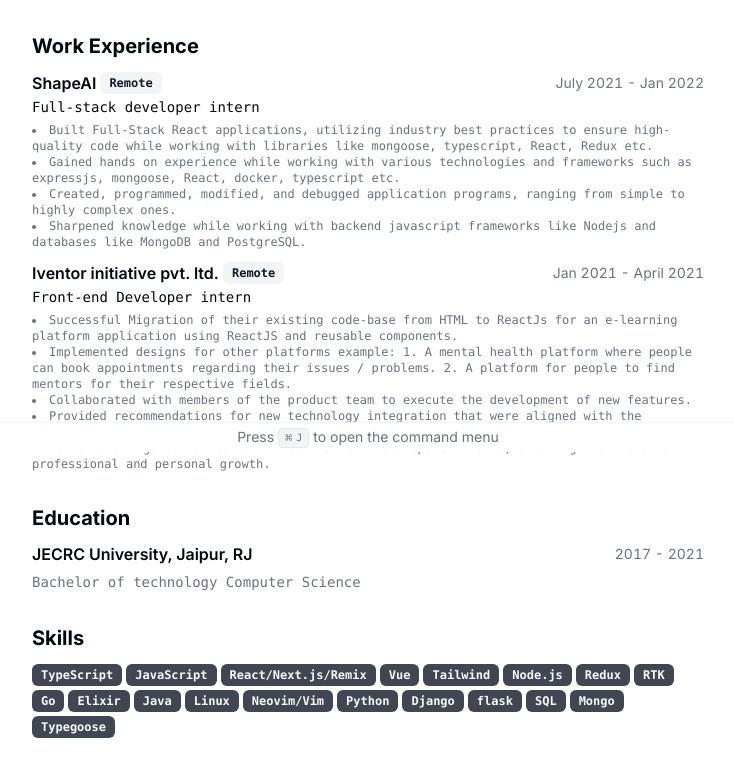
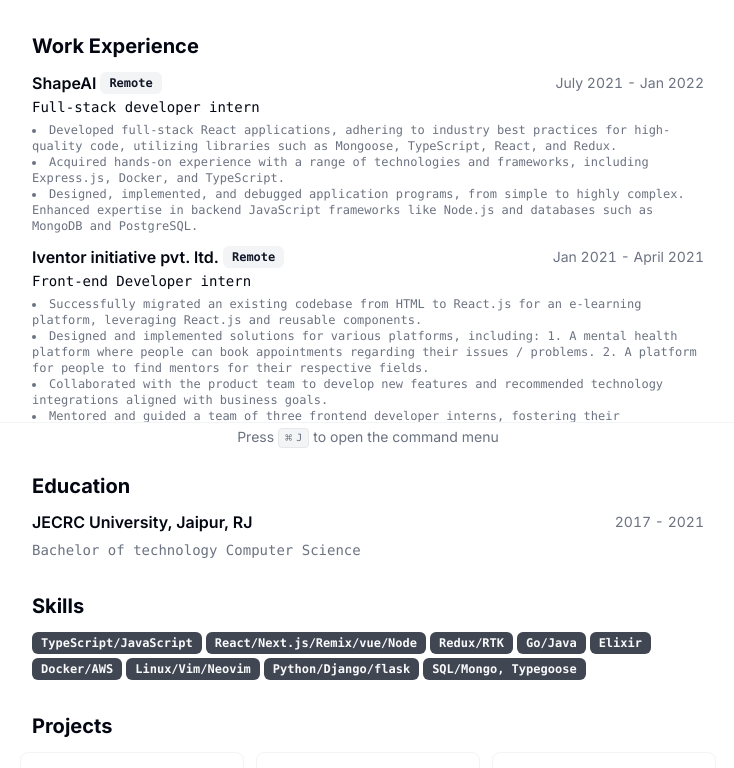
Before and after one commit to SushiJ/cv, a Next.js app: page / in a window 1280 px wide. Shown: the part 348-1116 px from the top of the page, without its empty margins (272-1006 px from the left). Built offline with nearby package versions, Linux system fonts and the light colour scheme.

Commit message:
update data

```diff
--- a/src/app/page.tsx
+++ b/src/app/page.tsx
@@ -80,9 +80,7 @@ export default function Page() {
                 <CardHeader>
                   <div className="flex items-center justify-between gap-x-2 text-base">
                     <h3 className="inline-flex items-center justify-center gap-x-1 font-semibold leading-none">
-                      <a className="hover:underline" href={work.link}>
-                        {work.company}
-                      </a>
+                      <p className="hover:underline">{work.company}</p>
 
                       <span className="inline-flex gap-x-1">
                         {work.badges.map((badge) => (
--- a/src/data/resume-data.tsx
+++ b/src/data/resume-data.tsx
@@ -4,11 +4,9 @@ export const RESUME_DATA = {
   name: "Sushant Sharma",
   initials: "SS",
   location: "Bangalore, IN",
-  about: "Full Stack Engineer driven by curiosity",
+  about: "Software Engineer | Full-stack web developer",
   summary:
-    "A full-stack developer driven by curiosity for learning and a deep love for building innovative solutions. I like to constantly seek out new challenges and opportunities to expand my skill set. Whether it's mastering the intricacies of database management systems or diving into the latest technologies, I thrive on the thrill of discovery and the satisfaction of turning ideas into reality.",
-
-  // "As Full Stack Engineer, I work mostly with TypeScript, React, Node.js and dabble around with different technologies occasionally. I have about an year worth of experience in working remotely with companies",
+    " A full-stack developer fueled by curiosity and a passion for creating innovative solutions. I constantly seek new challenges and opportunities to expand my skill set. Whether exploring the latest technologies or gathering knowledge on different paradigms of software engineering, I thrive on the thrill of discovery and the satisfaction of transforming ideas into reality.",
   avatarUrl: "https://avatars.githubusercontent.com/u/74211783?v=4",
   personalWebsiteUrl: "https://sushij.github.io/portfolio/",
   contact: {
@@ -42,54 +40,40 @@ export const RESUME_DATA = {
   work: [
     {
       company: "ShapeAI",
-      link: "",
       badges: ["Remote"],
       title: "Full-stack developer intern",
       start: "July 2021",
       end: "Jan 2022",
       description: [
-        "Built Full-Stack React applications, utilizing industry best practices to ensure high-quality code while working with libraries like mongoose, typescript, React, Redux etc.",
-        "Gained hands on experience while working with various technologies and frameworks such as expressjs, mongoose, React, docker, typescript etc.",
-        "Created, programmed, modified, and debugged application programs, ranging from simple to highly complex ones.",
-        "Sharpened knowledge while working with backend javascript frameworks like Nodejs and databases like MongoDB and PostgreSQL.",
+        "Developed full-stack React applications, adhering to industry best practices for high-quality code, utilizing libraries such as Mongoose, TypeScript, React, and Redux. ",
+        "Acquired hands-on experience with a range of technologies and frameworks, including Express.js, Docker, and TypeScript.",
+        "Designed, implemented, and debugged application programs, from simple to highly complex. Enhanced expertise in backend JavaScript frameworks like Node.js and databases such as MongoDB and PostgreSQL.",
       ],
     },
     {
       company: "Iventor initiative pvt. ltd.",
-      link: "",
       badges: ["Remote"],
       title: "Front-end Developer intern",
       start: "Jan 2021",
       end: "April 2021",
       description: [
-        "Successful Migration of their existing code-base from HTML to ReactJs for an e-learning platform application using ReactJS and reusable components.",
-        "Implemented designs for other platforms example: 1. A mental health platform where people can book appointments regarding their issues / problems. 2. A platform for people to find mentors for their respective fields.",
-        "Collaborated with members of the product team to execute the development of new features.",
-        "Provided recommendations for new technology integration that were aligned with the business goals and appropriate for the company's needs.",
-        "Mentored and guided a team of three frontend developers interns, enabling them to attain professional and personal growth.",
+        "Successfully migrated an existing codebase from HTML to React.js for an e-learning platform, leveraging React.js and reusable components. ",
+        "Designed and implemented solutions for various platforms, including: 1. A mental health platform where people can book appointments regarding their issues / problems. 2. A platform for people to find mentors for their respective fields.",
+        "Collaborated with the product team to develop new features and recommended technology integrations aligned with business goals.",
+        "Mentored and guided a team of three frontend developer interns, fostering their professional and personal growth.",
       ],
     },
   ],
   skills: [
-    "TypeScript",
-    "JavaScript",
-    "React/Next.js/Remix",
-    "Vue",
-    "Tailwind",
-    "Node.js",
-    "Redux",
-    "RTK",
-    "Go",
+    "TypeScript/JavaScript",
+    "React/Next.js/Remix/vue/Node",
+    "Redux/RTK",
+    "Go/Java",
     "Elixir",
-    "Java",
-    "Linux",
-    "Neovim/Vim",
-    "Python",
-    "Django",
-    "flask",
-    "SQL",
-    "Mongo",
-    "Typegoose",
+    "Docker/AWS",
+    "Linux/Vim/Neovim",
+    "Python/Django/flask",
+    "SQL/Mongo, Typegoose",
   ],
   projects: [
     {
```
